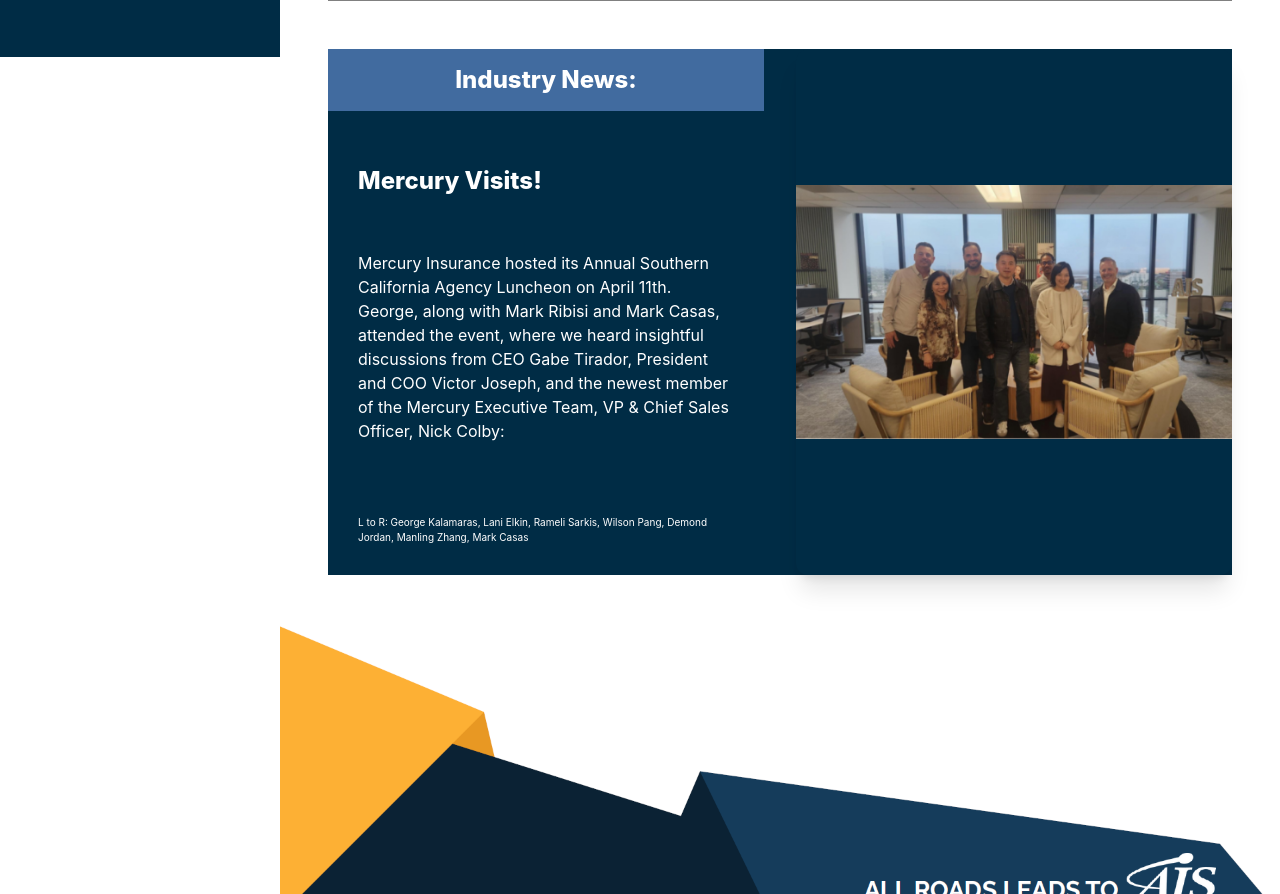
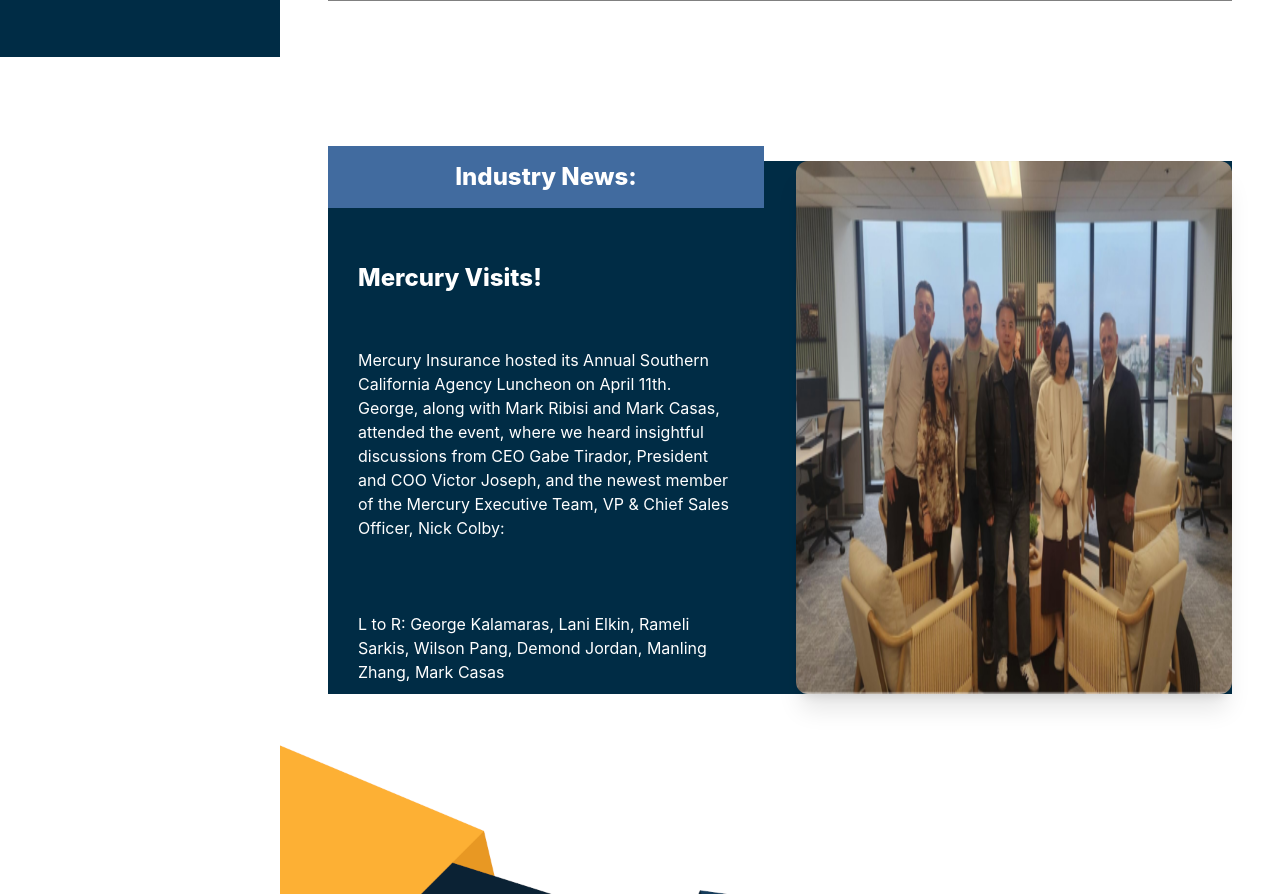
Before and after one commit to jcasas5253/Dec-Page, a plain HTML site: page carrier.html in a window 1280 px wide. Shown: the part 999-1893 px from the top of the page. Drawn offline with nearby package versions, Linux system fonts and the light colour scheme.

Commit message:
industry News

```diff
--- a/carrier.html
+++ b/carrier.html
@@ -212,14 +212,14 @@
                     </article>
 
                     <!-- Sales Performance Section (Top 10 & Top 3) - NOW SIDE-BY-SIDE -->
-                    <section class="mt-12" style="background-color: rgb(0 44 69);">
+                    <section class="mt-12" style="background-color: rgb(0 44 69); margin-top: 10rem;">
 
                         <!-- Grid Container for Side-by-Side Layout (Single column on small, two columns on large) -->
                         <div class="grid grid-cols-1 lg:grid-cols-2 gap-12 lg:gap-8">
 
                             <!-- LEFT COLUMN: Top 10 Producers -->
                             <div>
-                                <h2 class="text-2xl font-extrabold text-ais-blue mb-6 pb-2" style="text-align: center; color: #fff; background-color: rgb(65, 107, 159); padding: 15px; ">Industry News:</h2>
+                                <h2 class="text-2xl font-extrabold text-ais-blue mb-6 pb-2" style="text-align: center; color: #fff; background-color: rgb(65, 107, 159); padding: 15px; margin-top: -15px ">Industry News:</h2>
 
                                 <div class="space-y-3 text-ais-text-dark">
                                     <!-- List Item Structure (Using custom styles for consistency) -->
@@ -230,14 +230,14 @@
                                         Ribisi and Mark Casas, attended the event, where we heard insightful discussions from CEO Gabe Tirador, President and COO
                                         Victor Joseph, and the newest member of the Mercury Executive Team, VP & Chief Sales Officer, Nick Colby:
                                     </p>
-                                    <p class="mb-6" style="color: #fff; font-size: 10px; padding: 30px;">
+                                    <p class="mb-6" style="color: #fff; padding: 30px; padding-bottom: 10px;">
                                         L to R: George Kalamaras, Lani Elkin, Rameli Sarkis, Wilson Pang, Demond Jordan, Manling Zhang, Mark Casas
                                     </p>
                                 </div>
                             </div>
 
                             <div class="w-full rounded-xl mb-6 overflow-hidden bg-red-800 shadow-xl flex items-center justify-center" style="height: 100%; background-color: rgb(0 44 69);">
-                                <img src="images/Picture8.png" />
+                                <img src="images/Picture8.png" style="height: 100%;" />
                             </div>
                     </section>
 
```
